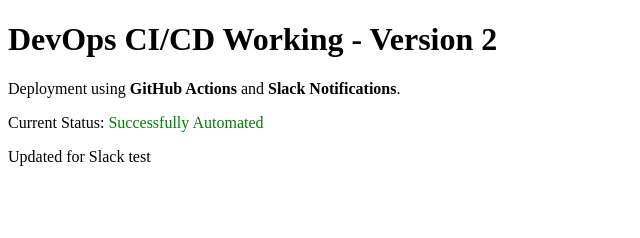
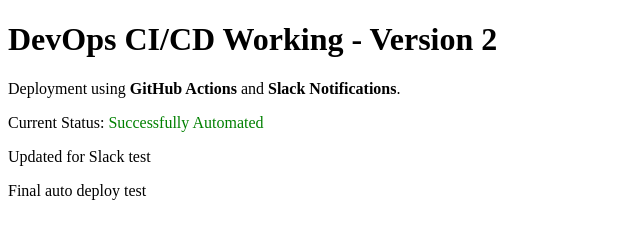
Before and after one commit to Noman0kp/DevOps-VLE-3, a plain HTML site: page index.html in a window 1280 px wide. Shown: the whole page, without its empty margins (0-640 px from the left). Drawn offline with Linux system fonts and the light colour scheme.

Commit message:
Update index.html

```diff
--- a/index.html
+++ b/index.html
@@ -12,6 +12,7 @@
         <p>Deployment using <strong>GitHub Actions</strong> and <strong>Slack Notifications</strong>.</p>
         <p>Current Status: <span style="color: green;">Successfully Automated</span></p>
         <p>Updated for Slack test</p>
+        <p>Final auto deploy test</p>
 
     </div>
 </body>
```
